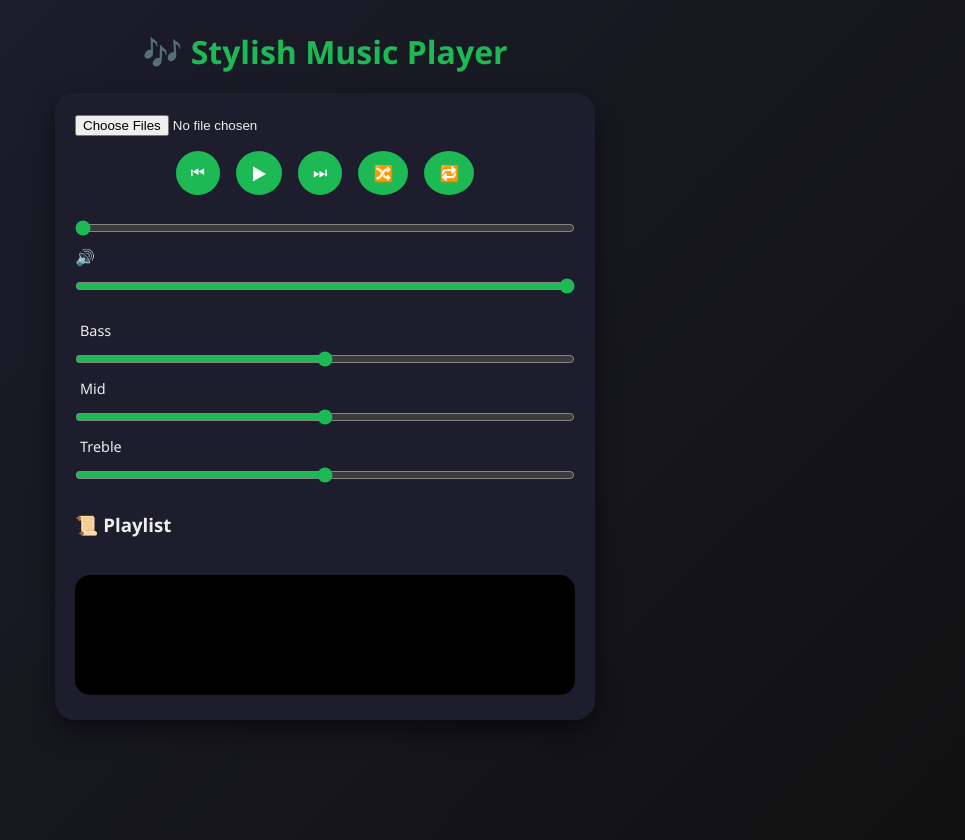
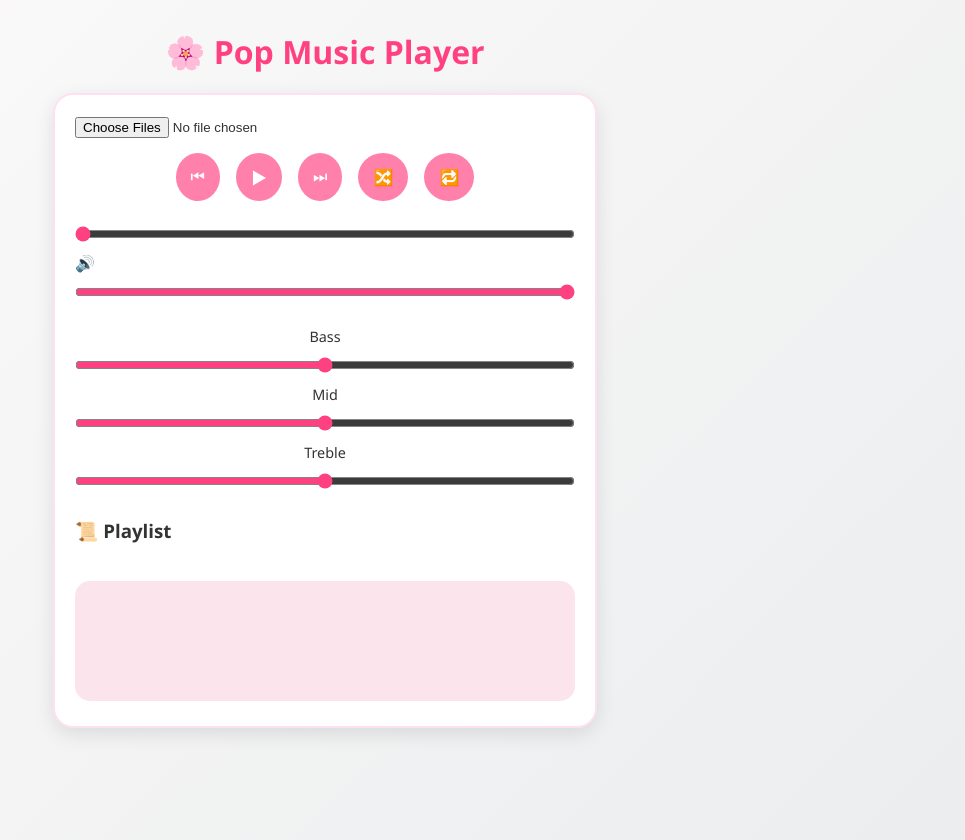
Before and after one commit to rect494/mj-tgmng, a plain HTML site: page index.html in a window 1280 px wide. Shown: the whole page, without its empty margins (315-1280 px from the left). Drawn offline with Linux system fonts and the light colour scheme.

Commit message:
Update index.html

```diff
--- a/index.html
+++ b/index.html
@@ -3,12 +3,12 @@
 <head>
   <meta charset="UTF-8" />
   <meta name="viewport" content="width=device-width, initial-scale=1.0"/>
-  <title>🎵 Stylish Music Player</title>
+  <title>🌸 Pop Music Player</title>
   <style>
     body {
-      background: linear-gradient(135deg, #1e1e2f, #111);
-      color: #eee;
-      font-family: "Segoe UI", sans-serif;
+      background: linear-gradient(135deg, #fdfbfb, #ebedee);
+      color: #333;
+      font-family: "Segoe UI", "Helvetica Neue", sans-serif;
       display: flex;
       flex-direction: column;
       align-items: center;
@@ -20,15 +20,16 @@
     h1 {
       margin: 10px 0 20px;
       font-size: 2rem;
-      color: #1db954;
+      color: #ff4081;
     }
     .player {
-      background: rgba(30,30,47,0.95);
+      background: #fff;
       padding: 20px;
       border-radius: 20px;
-      box-shadow: 0 10px 25px rgba(0,0,0,0.5);
+      box-shadow: 0 6px 20px rgba(0,0,0,0.1);
       width: 90%;
       max-width: 500px;
+      border: 2px solid #ffe0f0;
     }
     .controls {
       display: flex;
@@ -37,26 +38,27 @@
     }
     .controls button {
       margin: 0 8px;
-      padding: 10px 15px;
+      padding: 12px 15px;
       border: none;
       border-radius: 50%;
-      background: #1db954;
+      background: #ff80ab;
       color: #fff;
       font-size: 16px;
       cursor: pointer;
       transition: transform 0.2s, background 0.2s;
     }
     .controls button:hover {
-      background: #1ed760;
+      background: #ff4081;
       transform: scale(1.1);
     }
     input[type="range"] {
       width: 100%;
       margin: 10px 0;
-      accent-color: #1db954;
+      accent-color: #ff4081;
     }
     .eq-controls {
       margin: 15px 0;
+      text-align: center;
     }
     .eq-controls label {
       font-size: 0.9rem;
@@ -64,7 +66,7 @@
     }
     canvas {
       margin-top: 20px;
-      background: #000;
+      background: #fce4ec;
       width: 100%;
       height: 120px;
       border-radius: 15px;
@@ -78,21 +80,21 @@
     }
     li {
       padding: 8px;
-      border-bottom: 1px solid rgba(255,255,255,0.1);
+      border-bottom: 1px solid #f8bbd0;
       cursor: pointer;
       transition: background 0.2s;
     }
     li:hover {
-      background: rgba(255,255,255,0.1);
+      background: #fce4ec;
     }
     li.active {
-      color: #1db954;
+      color: #ff4081;
       font-weight: bold;
     }
   </style>
 </head>
 <body>
-  <h1>🎶 Stylish Music Player</h1>
+  <h1>🌸 Pop Music Player</h1>
 
   <div class="player">
     <!-- ファイル選択 -->
@@ -249,12 +251,12 @@
 
     shuffleBtn.addEventListener("click", () => {
       isShuffle = !isShuffle;
-      shuffleBtn.style.background = isShuffle ? "#ff9800" : "#1db954";
+      shuffleBtn.style.background = isShuffle ? "#ff9800" : "#ff80ab";
     });
 
     loopBtn.addEventListener("click", () => {
       isLoop = !isLoop;
-      loopBtn.style.background = isLoop ? "#ff9800" : "#1db954";
+      loopBtn.style.background = isLoop ? "#ff9800" : "#ff80ab";
     });
 
     audio.addEventListener("ended", () => {
@@ -303,9 +305,10 @@
       let x = 0;
       for (let i = 0; i < bufferLength; i++) {
         const barHeight = dataArray[i];
-        const r = barHeight + 50;
-        const g = 50 + (i % 50);
-        ctx.fillStyle = `rgb(${r},${g},150)`;
+        const r = 255 - i;
+        const g = 100 + (i % 100);
+        const b = 150 + (barHeight % 100);
+        ctx.fillStyle = `rgb(${r},${g},${b})`;
         ctx.fillRect(x, canvas.height - barHeight / 2, barWidth, barHeight / 2);
         x += barWidth + 1;
       }
```
